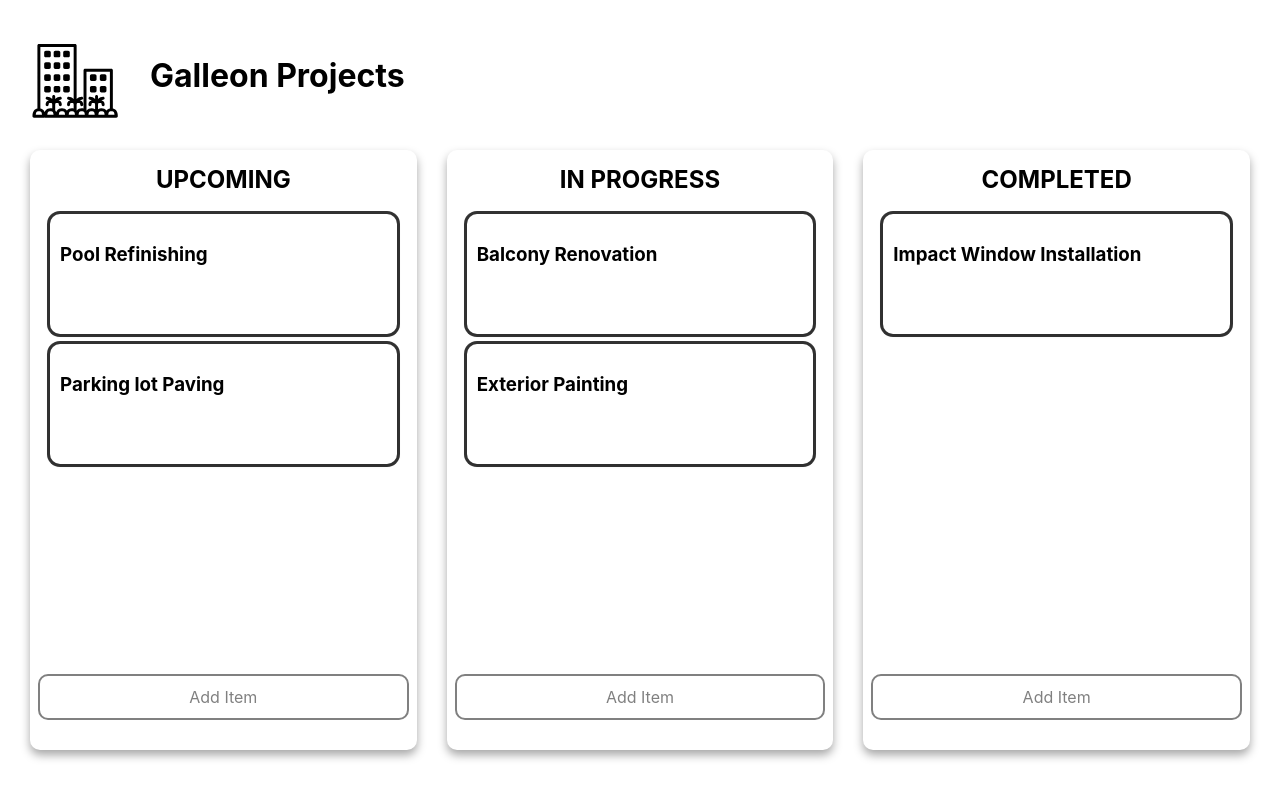
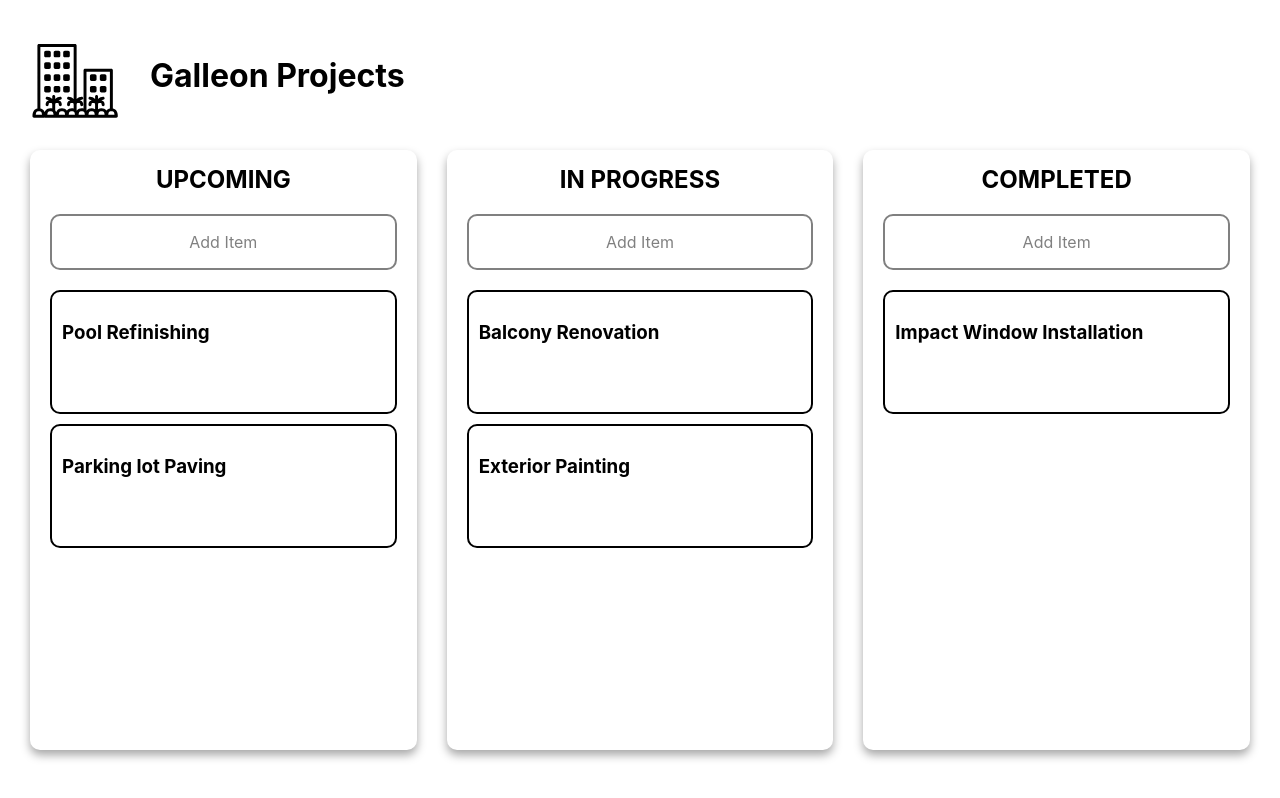
Before and after one commit to ryansereno/Palm, a React (Create React App) app: page / in a window 1280 px wide. Built offline with nearby package versions, Linux system fonts and the light colour scheme.

Commit message:
updated styling

```diff
--- a/src/components/kanban/AddCard.module.css
+++ b/src/components/kanban/AddCard.module.css
@@ -1,6 +1,5 @@
 
 .card{
-  width: 100%;
   background-color: white;
   color: gray;
   display: flex;
@@ -9,7 +8,7 @@
   padding: 0 10px;
   min-height: 30px;
   border-radius: 10px;
-  margin-bottom: 10px;
+  margin-bottom: 20px;
   border: 2px solid gray;
   transition: ease-out 300ms;
 }
--- a/src/components/kanban/Card.module.css
+++ b/src/components/kanban/Card.module.css
@@ -4,7 +4,7 @@
   padding: 10px;
   min-height: 100px;
   border-radius: 10px;
-  box-shadow: rgba(0, 0, 0, 0.16) 0px 1px 4px, rgb(51, 51, 51) 0px 0px 0px 3px;
+  border: 2px solid black;
   margin-bottom: 10px;
   transition: ease-out 300ms;
 }
--- a/src/components/kanban/Kanban.js
+++ b/src/components/kanban/Kanban.js
@@ -61,6 +61,7 @@ const Kanban = (props) => {
             <h2 className={"col-header"}>{s.status.toUpperCase()}</h2>
             <DropWrapper onDrop={onDrop} status={s.status}>
               <ColumnDropArea>
+                <AddCard />
                 {items
                   .filter((i) => i.status === s.status)
                   .map((i, idx) => {
@@ -77,7 +78,6 @@ const Kanban = (props) => {
 
               </ColumnDropArea>
             </DropWrapper>
-                <AddCard />
           </div>
         );
       })}
```
